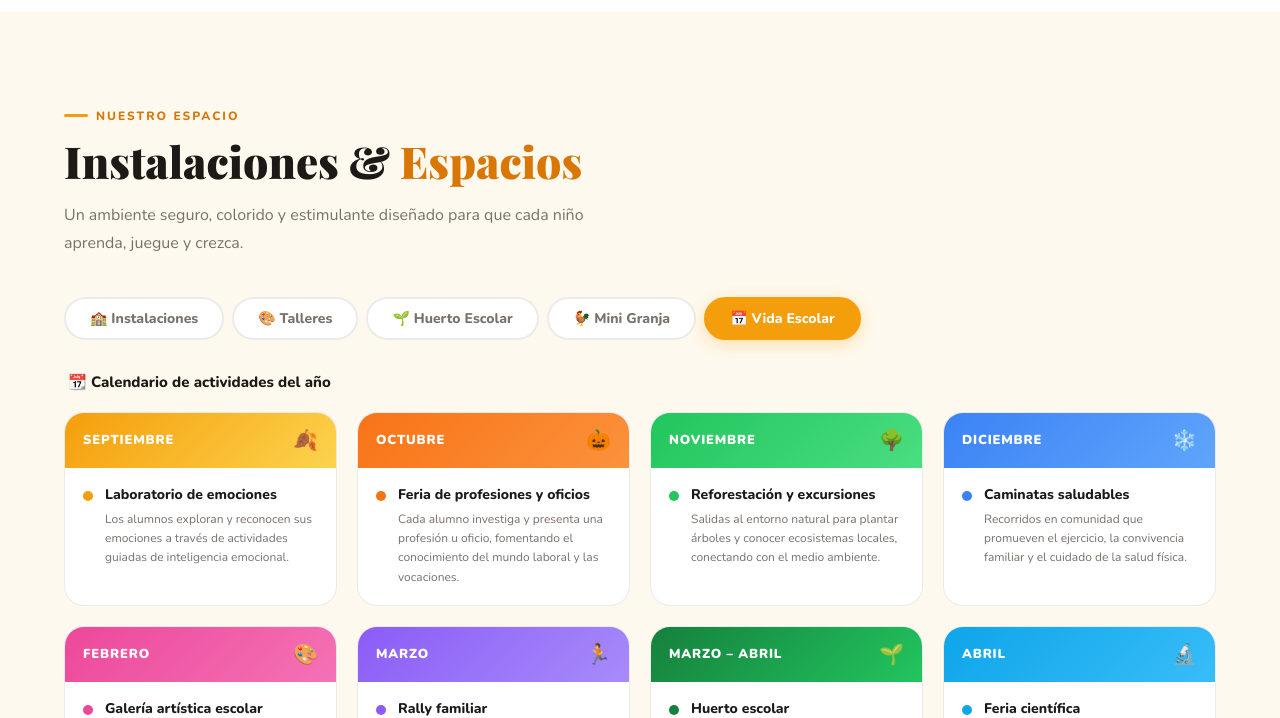
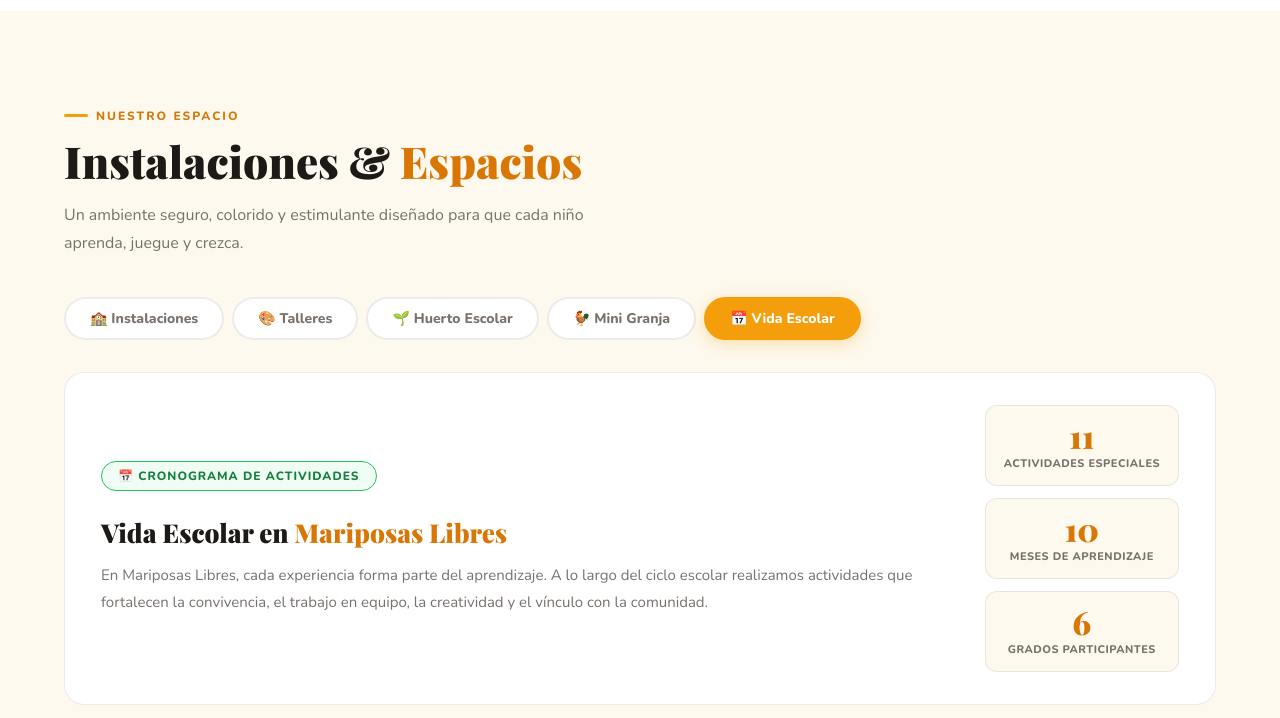
Before and after one commit to AlexisVn13/escuela, a plain HTML site: page index.html in a window 1280 px wide. Both pictures are taken after a click on the button "📅 Vida Escolar". Shown: the part 1692-2410 px from the top of the page. Drawn offline with nearby package versions, Linux system fonts and the light colour scheme.

Commit message:
Correción de errores

```diff
--- a/index.html
+++ b/index.html
@@ -3,7 +3,7 @@
 <head>
   <meta charset="UTF-8">
   <meta name="viewport" content="width=device-width, initial-scale=1.0">
-  <title>Escuela Primaria "Mariposas Libres"</title>
+  <title>Escuela Primaria "Mariposas Libres" <img src="logo.jpeg"></title>
 
   <!-- Google Fonts -->
   <link href="https://fonts.googleapis.com/css2?family=Nunito:wght@400;600;700;800;900&family=Playfair+Display:wght@700;900&display=swap" rel="stylesheet">
@@ -668,6 +668,36 @@ contacto directo con los animales y el entorno natural.          </p>
       </div>
     </div><!-- /granja-panel -->
 
+        <!-- ── PANEL 5: VIDA ESCOLAR — CRONOGRAMA ── -->
+    <div id="cronograma-panel" class="inst-panel">
+
+      <!-- Intro -->
+      <div class="crono-intro">
+        <div class="crono-intro-texto">
+          <div class="huerto-badge" style="background:#F0FDF4; border-color:#22C55E; color:#15803D; margin-bottom:14px;">
+            📅 Cronograma de Actividades
+          </div>
+          <h3 class="crono-titulo">Vida Escolar en <span>Mariposas Libres</span></h3>
+          <p class="crono-subtitulo">
+            En Mariposas Libres, cada experiencia forma parte del aprendizaje. A lo largo del ciclo escolar realizamos actividades que fortalecen la convivencia, el trabajo en equipo, la creatividad y el vínculo con la comunidad.
+          </p>
+        </div>
+        <div class="crono-estadisticas">
+          <div class="crono-stat">
+            <span class="crono-stat-num">11</span>
+            <span class="crono-stat-label">Actividades especiales</span>
+          </div>
+          <div class="crono-stat">
+            <span class="crono-stat-num">10</span>
+            <span class="crono-stat-label">Meses de aprendizaje</span>
+          </div>
+          <div class="crono-stat">
+            <span class="crono-stat-num">6</span>
+            <span class="crono-stat-label">Grados participantes</span>
+          </div>
+        </div>
+      </div>
+
                   <!-- Línea de tiempo del año escolar -->
       <div class="crono-timeline-label">📆 Calendario de actividades del año</div>
       <div class="crono-timeline">
```
